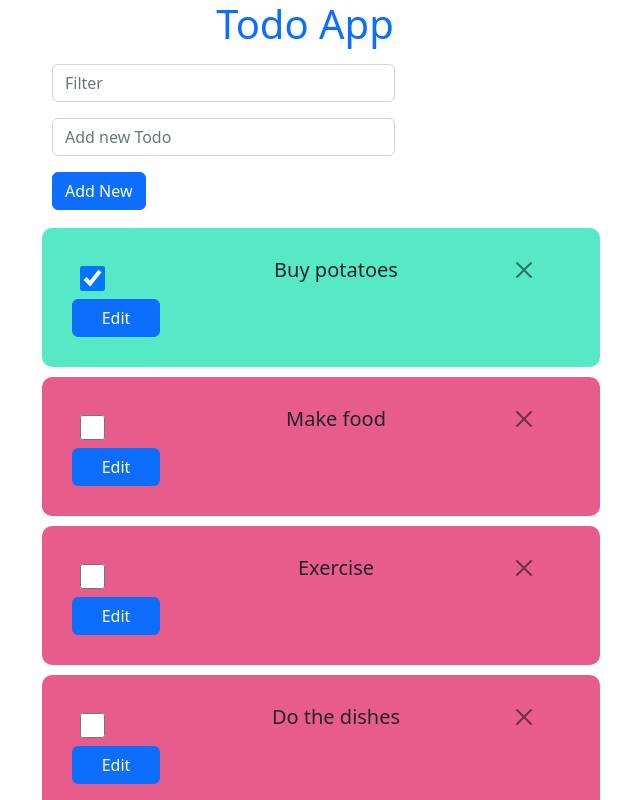
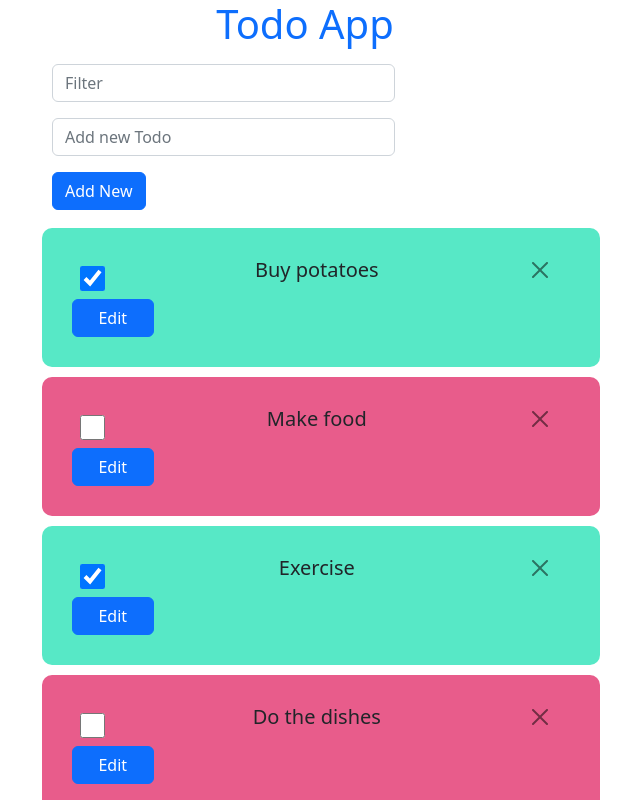
Before and after one commit to cat-rivers/Buutti_Execises, a React (Create React App) app in the folder lecture_20/lecture_20/: page / in a window 1280 px wide. Shown: the top 800 px of the page, without its empty margins (50-690 px from the left). Built offline with nearby package versions, Linux system fonts and the light colour scheme; data requests are answered from the project's data file.

Commit message:
server work in progress

```diff
--- /dev/null
+++ b/lecture_20/lecture_20/notes-db.json
@@ -0,0 +1,10 @@
+{
+  "notes": [
+    { "id": 1, "text": "Buy potatoes", "complete": true },
+    { "id": 2, "text": "Make food", "complete": false },
+    { "id": 3, "text": "Exercise", "complete": true },
+    { "id": 4, "text": "Do the dishes", "complete": false },
+    { "id": 5, "text": "Floss the teeth", "complete": false },
+    { "id": 6, "text": "Play videogames", "complete": true }
+  ]
+}
--- a/lecture_20/lecture_20/src/DeleteTodo.js
+++ b/lecture_20/lecture_20/src/DeleteTodo.js
@@ -1,11 +1,11 @@
-import { Button, CloseButton } from "react-bootstrap";
+import { CloseButton } from "react-bootstrap";
 const DeleteTodo = props => {
-  const { id, handleDelete } = props;
+  const { id, removePost } = props;
 
   return (
     <CloseButton
-      className="btn-close"
-      onClick={() => handleDelete(id)}
+      className="btn-close mx-5"
+      onClick={() => removePost(id)}
     ></CloseButton>
   );
 };
--- a/lecture_20/lecture_20/src/EditTodo.js
+++ b/lecture_20/lecture_20/src/EditTodo.js
@@ -1,5 +1,5 @@
 import { useState } from "react";
-import { Form, Button } from "react-bootstrap";
+import { Button, Form } from "react-bootstrap";
 
 const EditTodo = props => {
   const { onChangeEditTodo, text } = props;
@@ -7,18 +7,19 @@ const EditTodo = props => {
   return (
     <>
       <Form>
-        <input
+        <Form.Control
           onChange={e => setValue(e.target.value)}
           placeholder="change todo text"
-        ></input>
-        <button
+        ></Form.Control>
+        <Button
+          className="m-2"
           onClick={e => {
             e.preventDefault();
             onChangeEditTodo(value);
           }}
         >
           Save
-        </button>
+        </Button>
       </Form>
     </>
   );
--- a/lecture_20/lecture_20/src/TodoCard.js
+++ b/lecture_20/lecture_20/src/TodoCard.js
@@ -2,10 +2,9 @@ import "./TodoCard.css";
 import DeleteTodo from "./DeleteTodo";
 import { useState } from "react";
 import EditTodo from "./EditTodo";
-import { Button, Container, Form } from "react-bootstrap";
+import { Button } from "react-bootstrap";
 const TodoCard = props => {
-  const { object, text, onToggleComplete, handleDelete, onChangeEditTodo } =
-    props;
+  const { object, onToggleComplete, removePost, onChangeEditTodo } = props;
 
   const [editMode, setEditMode] = useState(false);
 
@@ -19,15 +18,15 @@ const TodoCard = props => {
         className="checkbox "
         type="checkbox"
         checked={object.complete}
-        onClick={() => {
+        onChange={() => {
           onToggleComplete(object.id);
         }}
       />
       {!editMode ? (
-        <p className="display-1"> {text}</p>
+        <p className="display-1"> {object.text}</p>
       ) : (
         <EditTodo
-          text={text}
+          text={object.text}
           onChangeEditTodo={text => {
             onChangeEditTodo(object.id, text);
             setEditMode(!editMode);
@@ -35,7 +34,7 @@ const TodoCard = props => {
         />
       )}
 
-      <DeleteTodo id={object.id} handleDelete={handleDelete} />
+      <DeleteTodo id={object.id} removePost={removePost} />
 
       {!editMode && <Button onClick={() => setEditMode(true)}>Edit</Button>}
     </div>
--- a/lecture_20/lecture_20/src/Todos.js
+++ b/lecture_20/lecture_20/src/Todos.js
@@ -1,17 +1,14 @@
-import { useState } from "react";
+import { useState, useEffect } from "react";
 import TodoCard from "./TodoCard";
 import AddTodo from "./AddTodo";
 import uuid4 from "uuid4";
-import { Button, Container, Form, Row, Col } from "react-bootstrap";
-
-const defaultTodos = [
-  { id: 1, text: "Buy potatoes", complete: true },
-  { id: 2, text: "Make food", complete: false },
-  { id: 3, text: "Exercise", complete: false },
-  { id: 4, text: "Do the dishes", complete: false },
-  { id: 5, text: "Floss the teeth", complete: false },
-  { id: 6, text: "Play videogames", complete: true },
-];
+import { Container, Form, Row, Col } from "react-bootstrap";
+import {
+  getAllPosts,
+  editPost,
+  deletePost,
+  createPost,
+} from "./services/postActions";
 
 // given a filter string
 // return a function that can be used with array.filter
@@ -19,46 +16,72 @@ const defaultTodos = [
 const makeTodoFilterFunction = filter => todo =>
   todo.text.toLowerCase().includes(filter.toLowerCase());
 
-const TodoList = ({ todos, toggleComplete, handleDelete, editTodoText }) =>
+const TodoList = ({ todos, toggleComplete, removePost, editTodoText }) =>
   todos.map(todo => (
     <TodoCard
       key={todo.id}
       object={todo}
-      text={todo.text}
       onToggleComplete={toggleComplete}
-      handleDelete={handleDelete}
+      removePost={removePost}
       onChangeEditTodo={editTodoText}
     />
   ));
 
+//Main TODO  component
 const Todos = () => {
-  const [todos, setTodos] = useState(defaultTodos);
+  const [todos, setTodos] = useState([]);
   const [filter, setFilter] = useState("");
 
-  const toggleComplete = id => {
-    setTodos(
-      todos.map(todo =>
-        todo.id === id ? { ...todo, complete: !todo.complete } : todo
-      )
-    );
+  //Fetch the objects
+  useEffect(() => {
+    console.log("fetching data!");
+
+    getAllPosts().then(posts => {
+      console.log(posts); // checking what is returned
+      setTodos(posts);
+    });
+  }, []);
+
+  // Edit the todo post text UI and DB
+  const updatePostText = (id, newText) => {
+    const todo = todos.find(post => post.id === id);
+    const changedPost = { ...todo, text: newText };
+
+    editPost(changedPost, id).then(changedPost => {
+      setTodos(todos.map(post => (post.id === id ? changedPost : post)));
+    });
   };
 
-  const onAddNewTodo = task => {
-    const newTodoList = [
-      { id: uuid4(), text: task, complete: false },
-      ...todos,
-    ];
-    setTodos(newTodoList);
+  // Toggle complete UI and DB
+  const toggleComplete = id => {
+    const todo = todos.find(post => post.id === id);
+    const changedPost = { ...todo, complete: !todo.complete };
+
+    editPost(changedPost, id).then(changedPost => {
+      setTodos(todos.map(post => (post.id === id ? changedPost : post)));
+    });
   };
 
-  const handleDelete = id => {
-    setTodos(todos.filter(todo => todo.id !== id));
+  // Delete todo post from UI and DB
+  const removePost = id => {
+    deletePost(id)
+      .then(() => {
+        setTodos(todos.filter(post => post.id !== id));
+      })
+      .catch(() => {
+        console.log("failed! °w°");
+      });
   };
 
-  const editTodoText = (id, newText) => {
-    setTodos(
-      todos.map(todo => (todo.id === id ? { ...todo, text: newText } : todo))
-    );
+  // Create new todo post UI and DB
+  const createNewTodoPost = task => {
+    createPost({
+      id: uuid4(),
+      text: task,
+      complete: false,
+    }).then(newPost => {
+      setTodos([newPost, ...todos]);
+    });
   };
 
   return (
@@ -84,7 +107,7 @@ const Todos = () => {
 
       <Row className="mx-2">
         <Col className="col-4">
-          <AddTodo onAddNewTodo={onAddNewTodo} />
+          <AddTodo onAddNewTodo={createNewTodoPost} />
         </Col>
       </Row>
       <Row>
@@ -92,8 +115,8 @@ const Todos = () => {
           <TodoList
             todos={todos.filter(makeTodoFilterFunction(filter))}
             toggleComplete={toggleComplete}
-            handleDelete={handleDelete}
-            editTodoText={editTodoText}
+            removePost={removePost}
+            editTodoText={updatePostText}
           />
         </Col>
       </Row>
--- /dev/null
+++ b/lecture_20/lecture_20/src/services/postActions.js
@@ -0,0 +1,22 @@
+import axios from "axios";
+const baseUrl = "http://localhost:3001/notes";
+
+const getAllPosts = () => {
+  return axios.get(baseUrl).then(response => response.data);
+};
+
+const editPost = (changedPost, id) => {
+  return axios
+    .put(`${baseUrl}/${id}`, changedPost)
+    .then(response => response.data);
+};
+
+const deletePost = id => {
+  return axios.delete(`${baseUrl}/${id}`).then(response => response.data);
+};
+
+const createPost = newPost => {
+  return axios.post(baseUrl, newPost).then(response => response.data);
+};
+
+export { getAllPosts, editPost, deletePost, createPost };
```
Also changed, not shown: lecture_20/lecture_20/package.json (+6 -1 lines), 1 other file (tests, documents, lock files or other folders).
